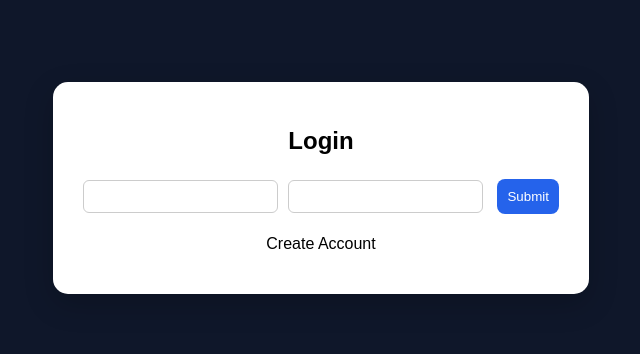
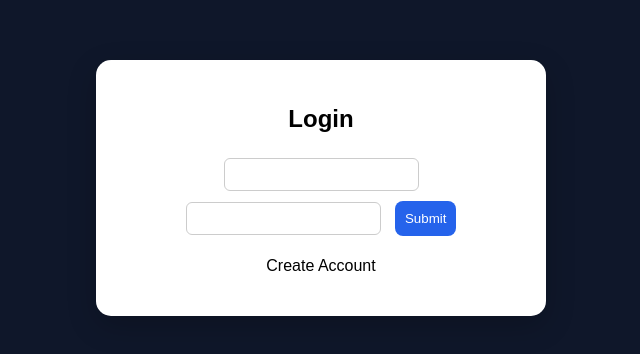
Before and after one commit to ashwin200459-cpuS/campus-navigator, a website: page public/index.html in a window 1280 px wide. Shown: the part 212-566 px from the top of the page, without its empty margins (319-959 px from the left). Drawn offline with Linux system fonts and the light colour scheme.

Commit message:
Update style.css

```diff
--- a/public/css/style.css
+++ b/public/css/style.css
@@ -3,4 +3,8 @@ body{margin:0;font-family:sans-serif;background:#0f172a;display:flex;justify-con
 .card{background:#fff;padding:25px;border-radius:15px;text-align:center;box-shadow:0 10px 30px rgba(0,0,0,.2)}
 .btn{background:#2563eb;color:white;padding:10px;border:none;border-radius:8px;margin:5px;cursor:pointer}
 .grid{display:grid;grid-template-columns:1fr 1fr;gap:10px}
+.card {
+  margin: 10px auto;
+  max-width: 400px;
+}
 input,select{padding:8px;margin:5px;border-radius:6px;border:1px solid #ccc}
```
